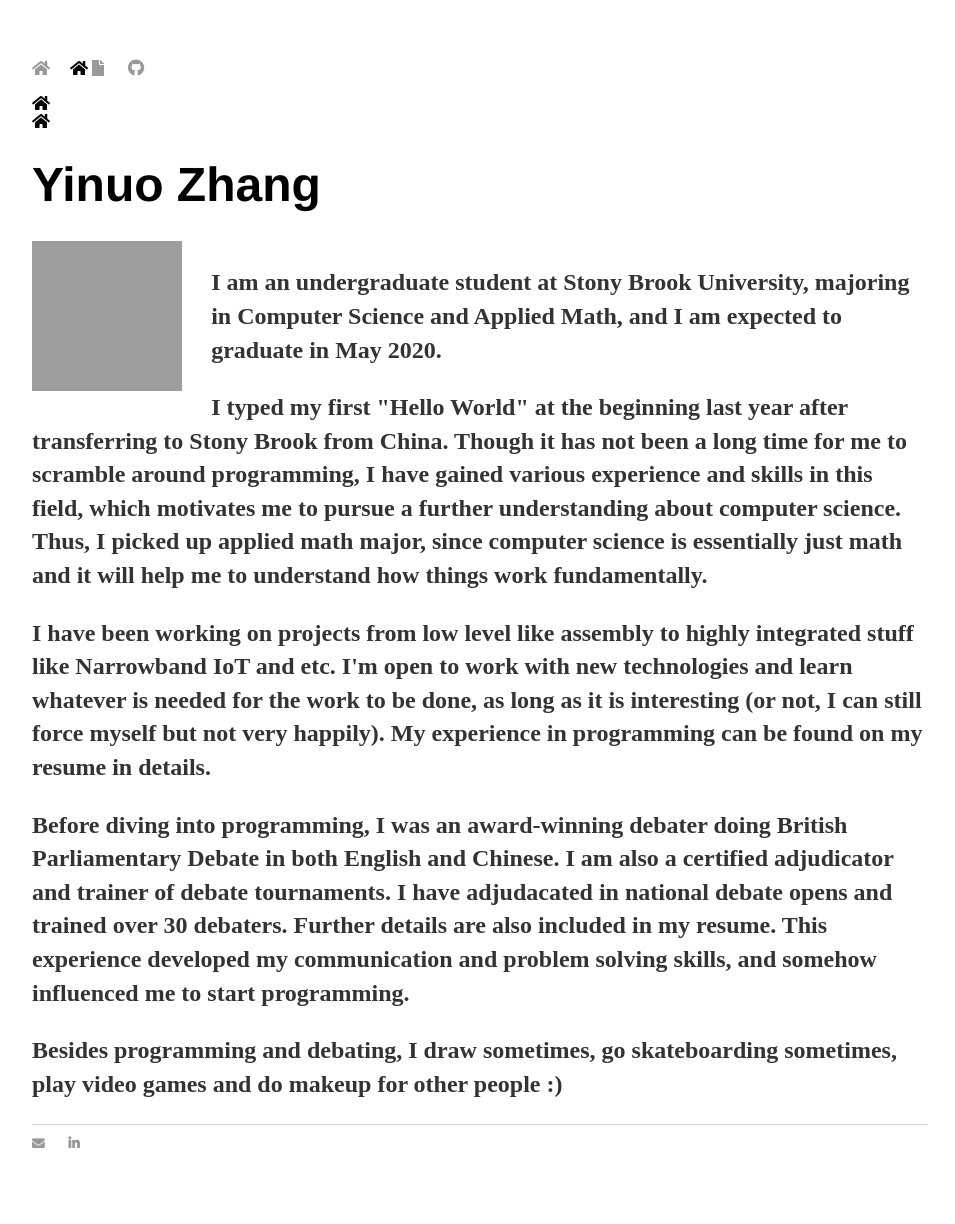
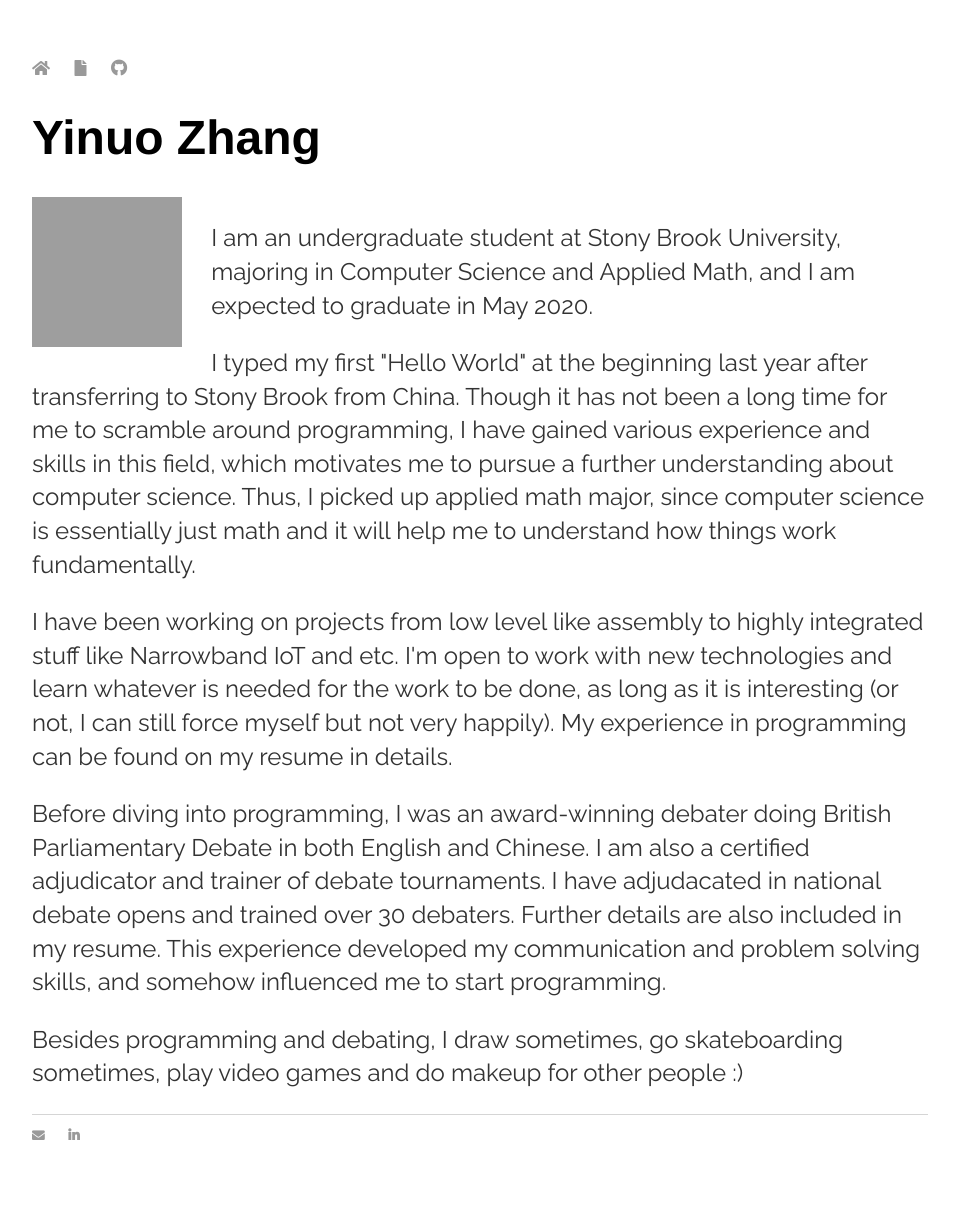
Before and after one commit to limboaz/limboaz.github.io, a Jekyll site: the page built from index.html, in a window 1280 px wide. Shown: the whole page, without its empty margins (160-1115 px from the left). Built offline with Jekyll 4.4.1, drawn with Linux system fonts in a browser that asks for light colours; nearby versions of some CDN libraries; after the commit the page ends 1203 px from its top, so only the background shows below that; grey boxes are pictures that could not be loaded.

Commit message:
damn forgot a closing tag

```diff
--- a/_layouts/default.html
+++ b/_layouts/default.html
@@ -10,7 +10,7 @@
 		<body>
 			<nav>
 	    		<ul>
-	        		<li><a href="/"><i class = "fas fa-home"></a></li>
+	        		<li><a href="/"><i class = "fas fa-home"></i></a></li>
 	        		<li><a href="/Resume.pdf" target = "_blank"><i class = "fas fa-file"></i></a></li>
 	        		<li><a href="https://github.com/limboaz"><i class="fab fa-github"></i></a></li>
 	       		</ul>
--- a/css/main.css
+++ b/css/main.css
@@ -1,7 +1,6 @@
 body {
     margin: 60px auto;
     width: 70%;
-    font-family: 'Raleway', sans-serif;
 }
 nav ul, footer ul {
     font-family:'Helvetica', 'Arial', 'Sans-Serif';
@@ -54,3 +53,7 @@
 .right {
     width: 80%;
 }
+
+.bio {
+    font-family: 'Raleway', sans-serif;
+}
```
